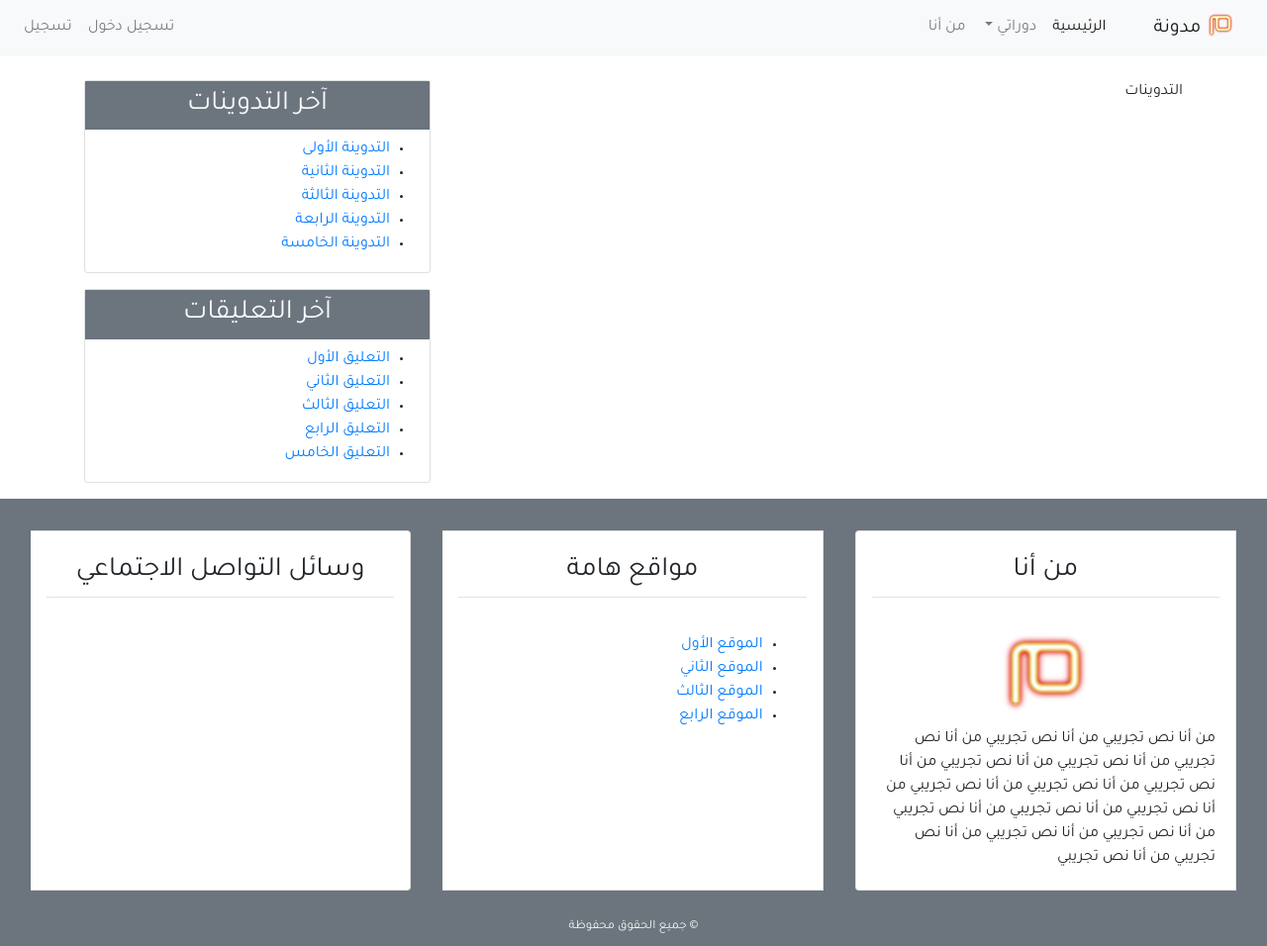
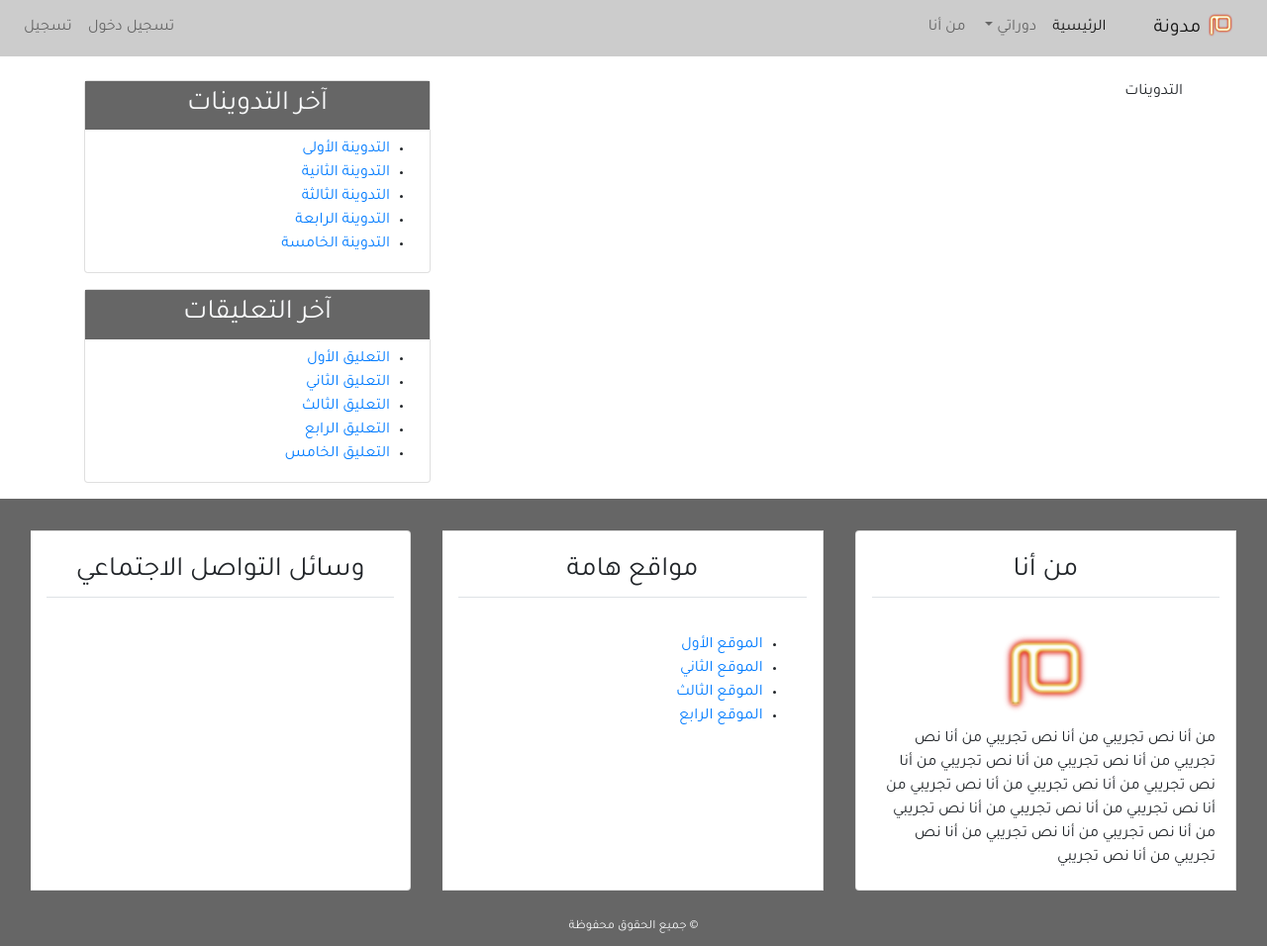
Before and after one commit to saidyahia/blog-django-ar, a Django app: page / in a window 1280 px wide. Shown: the whole page at 99% size. Run offline with Django 3.2, Linux system fonts and the light colour scheme; some libraries are stand-ins or nearby versions.

Commit message:
Change the background color "light and secondary" of bootstrap

```diff
--- a/src/blog/static/blog/css/main.css
+++ b/src/blog/static/blog/css/main.css
@@ -16,3 +16,11 @@ body{
 .dropdown-menu .dropdown-item{
     text-align: right;
 }
+
+.bg-secondary{
+    background-color: #666 !important;
+}
+
+.bg-light{
+    background-color: #CCC !important;
+}
```
